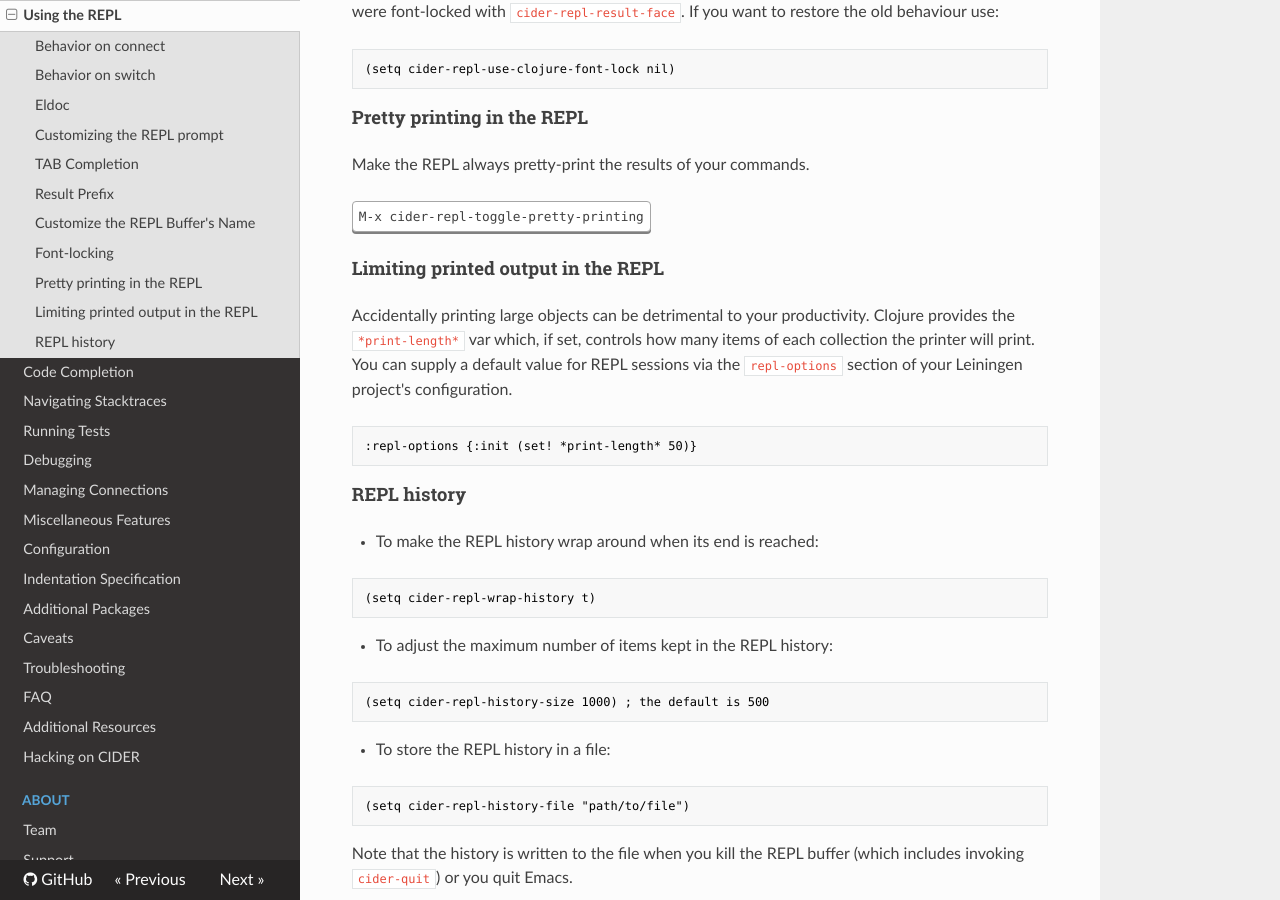
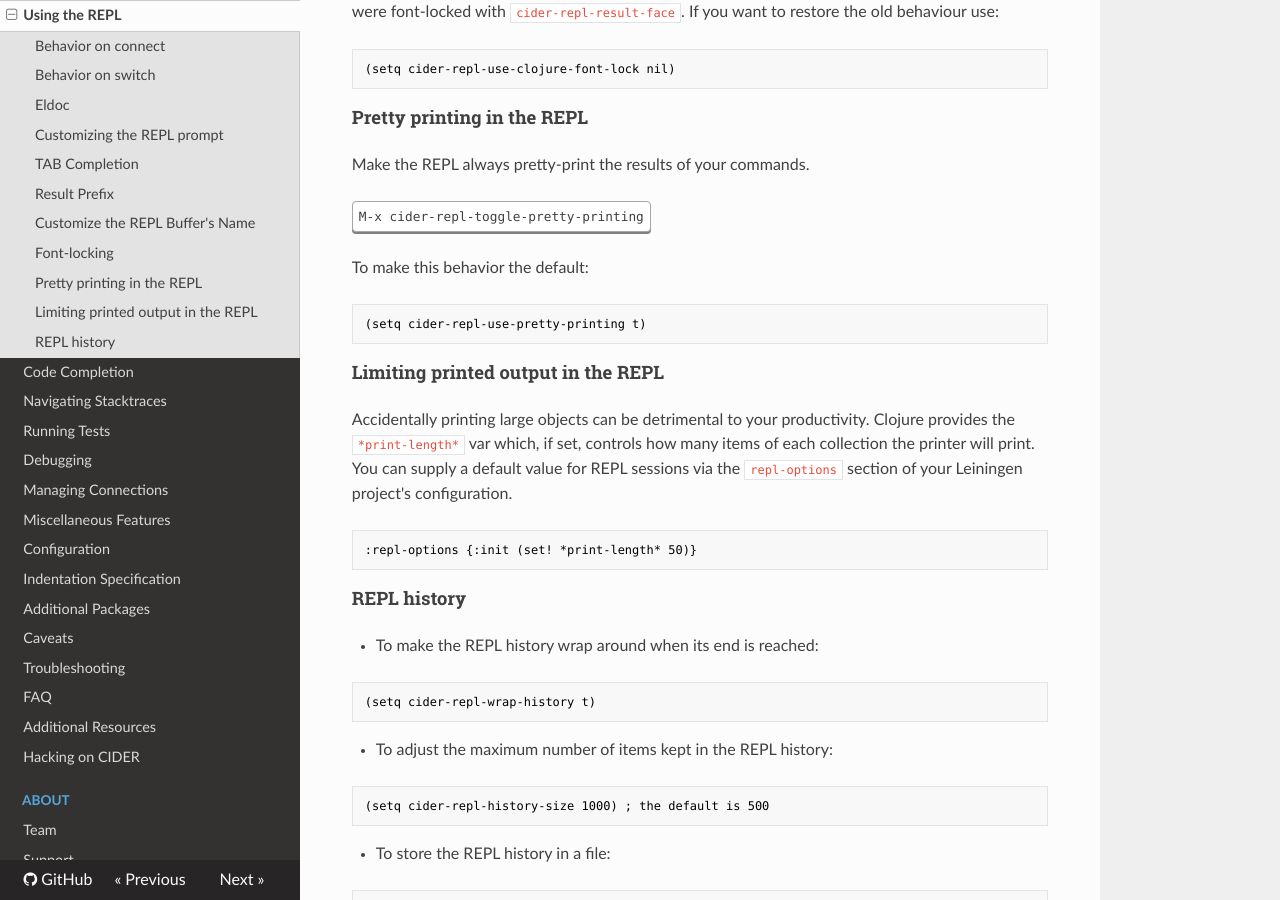
Before and after one commit to clojure-emacs/cider, an MkDocs documentation site: the page built from doc/using_the_repl.md, in a window 1280 px wide and 900 px high, scrolled down 4640 px. Built offline with MkDocs 1.6.1, drawn with Linux system fonts in a browser that asks for light colours; nearby versions of some CDN libraries; old or Windows-style settings are respelled for this version of MkDocs.

Commit message:
Extend the manual section about pretty-printing in the REPL

````diff
--- a/doc/using_the_repl.md
+++ b/doc/using_the_repl.md
@@ -199,6 +199,12 @@ Make the REPL always pretty-print the results of your commands.
 
 <kbd>M-x cider-repl-toggle-pretty-printing</kbd>
 
+To make this behavior the default:
+
+```el
+(setq cider-repl-use-pretty-printing t)
+```
+
 #### Limiting printed output in the REPL
 
 Accidentally printing large objects can be detrimental to your
````
